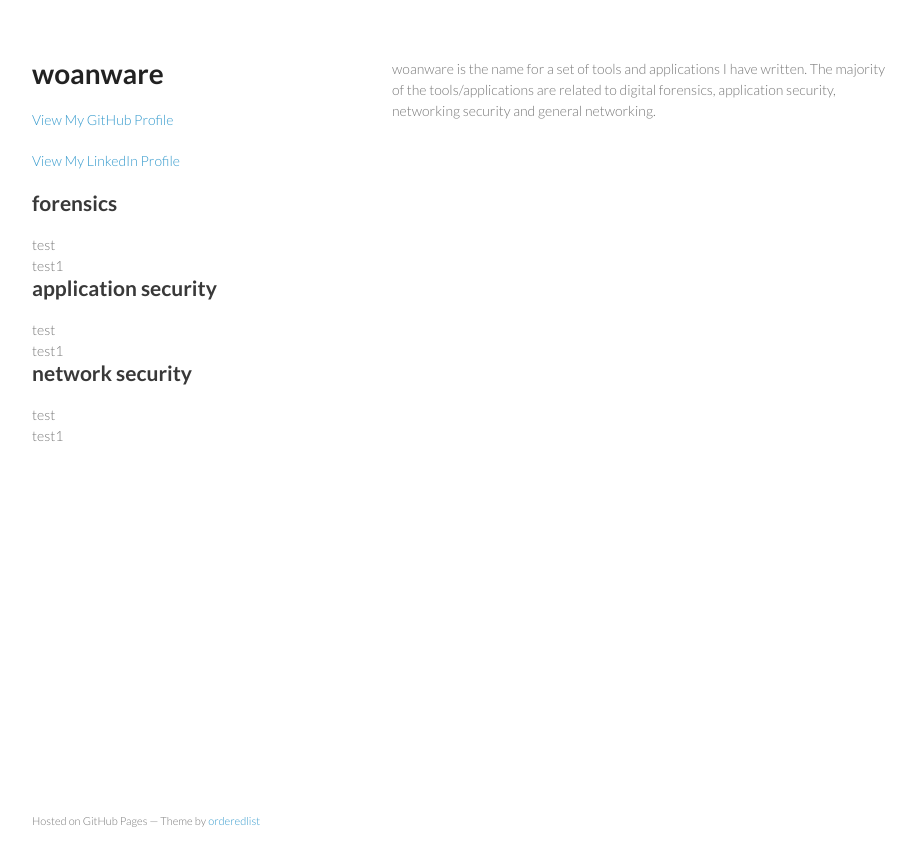
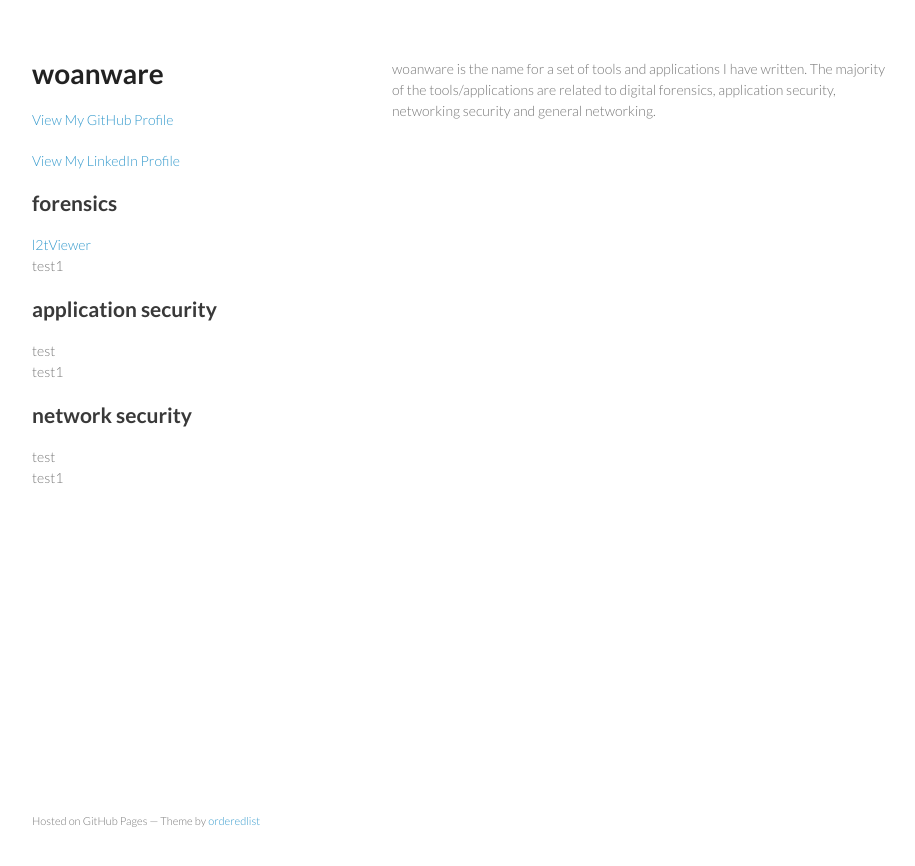
Before and after one commit to woanware/woanware.github.io, a Jekyll site: the page built from index.html, in a window 1280 px wide. Shown: the top 866 px of the page, without its empty margins (178-1093 px from the left). Built offline with Jekyll 4.4.1, drawn with Linux system fonts in a browser that asks for light colours.

Commit message:
Updated sidebar

```diff
--- a/_layouts/default.html
+++ b/_layouts/default.html
@@ -23,13 +23,15 @@
 		<p class="view"><a href="https://www.linkedin.com/in/markwoan">View My LinkedIn Profile</a></p>
 
 		<h2>forensics</h2>
-		test<br>
+		<a href="/forensics/l2tViewer">l2tViewer</a><br>
 		test1<br>
 
+		<br>
 		<h2>application security</h2>
 		test<br>
 		test1<br>
 
+		<br>
 		<h2>network security</h2>
 		test<br>
 		test1<br>
```
